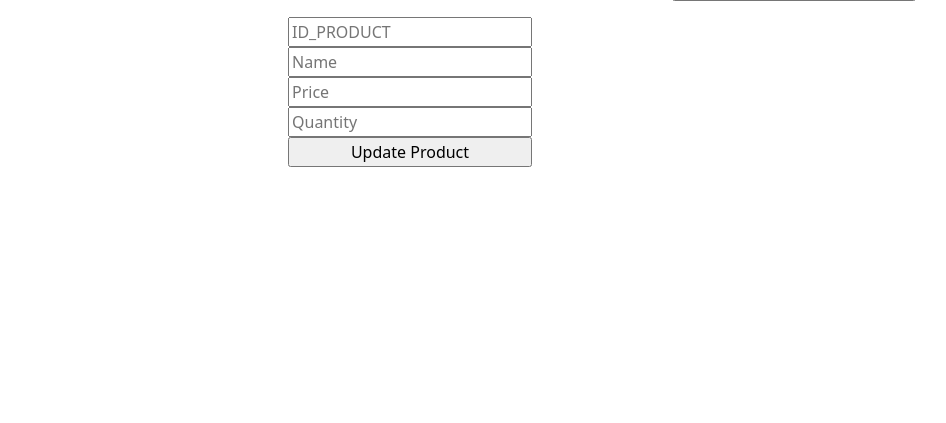
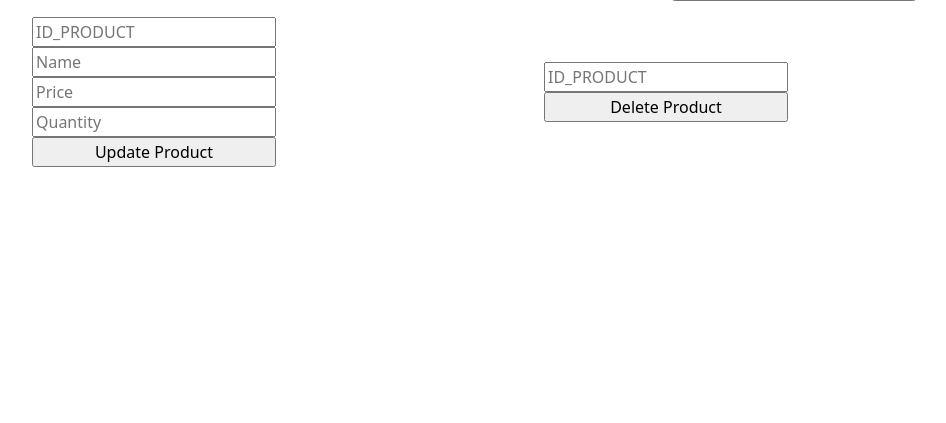
Before and after one commit to claudiuohr/databases_onlineshop, a Flask app: page /products in a window 1280 px wide. Shown: the part 313-736 px from the top of the page, without its empty margins (108-1054 px from the left). Run offline with Flask 2, Linux system fonts and the light colour scheme; data that the repository does not hold is empty.

Commit message:
delete pt client,produs,metoda de plata

```diff
--- a/main.py
+++ b/main.py
@@ -77,6 +77,19 @@ def handle_update_customer():
 
     return redirect('/customers')
 
+@app.route('/delete_customer',methods=['GET','POST'])
+def handle_delete_customer():
+    id_client = request.form['id_client']
+    conn = connect_to_database()
+    cursor = conn.cursor()
+    cursor.execute(f"""DELETE FROM detalii_client WHERE id_client={id_client}""")
+    cursor.execute(f"""DELETE FROM metoda_de_plata WHERE id_comanda IN (SELECT id_comanda FROM comanda WHERE id_client={id_client})""")
+    cursor.execute(f"""DELETE FROM detalii_comanda WHERE id_comanda IN (SELECT id_comanda FROM comanda WHERE id_client={id_client})""")
+    cursor.execute(f"""DELETE FROM comanda WHERE id_client={id_client}""")
+    cursor.execute(f"""DELETE FROM client WHERE id_client={id_client}""")
+    cursor.execute("COMMIT")
+    return redirect('/customers')
+
 @app.route('/products',methods=['GET'])
 def handle_products():
     conn = connect_to_database()
@@ -112,6 +125,16 @@ def handle_update_product():
         cursor.execute(""" UPDATE produs SET disponibilitate=%s WHERE id_produs=%s""",(disponibilitate,id_produs))
     if pret != '' or disponibilitate != '' or denumire != '':
         cursor.execute("COMMIT")
+    return redirect('/products')
+
+@app.route('/delete_product',methods=['GET','POST'])
+def handle_delete_product():
+    id_produs=request.form['id_produs']
+    conn = connect_to_database()
+    cursor = conn.cursor()
+    cursor.execute(f"""DELETE FROM detalii_comanda WHERE id_produs={id_produs}""")
+    cursor.execute(f"""DELETE FROM produs WHERE id_produs={id_produs}""")
+    cursor.execute("COMMIT")
     return redirect('/products')
 
 @app.route('/orders',methods=['GET'])
@@ -155,6 +178,15 @@ def handle_add_paying_method():
     cursor.execute("COMMIT")
     return redirect('/paying_methods')
 
+@app.route('/delete_paying_method',methods=['GET','POST'])
+def handle_delete_paying_method():
+    id_comanda=request.form['id_comanda']
+    conn = connect_to_database()
+    cursor=conn.cursor()
+    cursor.execute(f"""DELETE FROM metoda_de_plata WHERE id_comanda={id_comanda}""")
+    cursor.execute("COMMIT")
+    return redirect('/paying_methods')
+
 @app.route('/update_paying_method',methods=['GET','POST'])
 def handle_update_paying_method():
     id_comanda=request.form['id_comanda']
--- a/templates/customers.html
+++ b/templates/customers.html
@@ -68,6 +68,12 @@
                         <input type="submit" value="Update Customer" style="width:50%">
                     </form>
                 </div>
+                <div class="col-1" style="width:40%">
+                    <form action="/delete_customer" method="post">
+                        <input type="text" name="id_client" id="id_client" placeholder="ID" class="input_form">
+                        <input type="submit" value="Delete Customer" style="width:50%">
+                    </form>
+                </div>
             </div>
         </div>
         {% include 'blocks/js_links.html' %}
--- a/templates/paying_methods.html
+++ b/templates/paying_methods.html
@@ -46,6 +46,12 @@
                         <input type="submit" value="Update Paying_method" style="width:50%">
                     </form>
                 </div>
+                <div class="col-1" style="width:40%">
+                    <form action="/delete_paying_method" method="post">
+                        <input type="text" name="id_comanda" id="id_comanda" placeholder="ID_COMANDA" class="input_form">
+                        <input type="submit" value="Delete Paying_method" style="width:50%">
+                    </form>
+                </div>
             </div>
         </div>
         {% include 'blocks/js_links.html' %}
--- a/templates/products.html
+++ b/templates/products.html
@@ -48,6 +48,12 @@
                         <input type="submit" value="Update Product" style="width:50%">
                     </form>
                 </div>
+                <div class="col-1" style="width:40%">
+                    <form action="/delete_product" method="post">
+                        <input type="text" name="id_produs" id="id_produs" placeholder="ID_PRODUCT" class="input_form">
+                        <input type="submit" value="Delete Product" style="width:50%">
+                    </form>
+                </div>
             </div>
         </div>
         {% include 'blocks/js_links.html' %}
```
